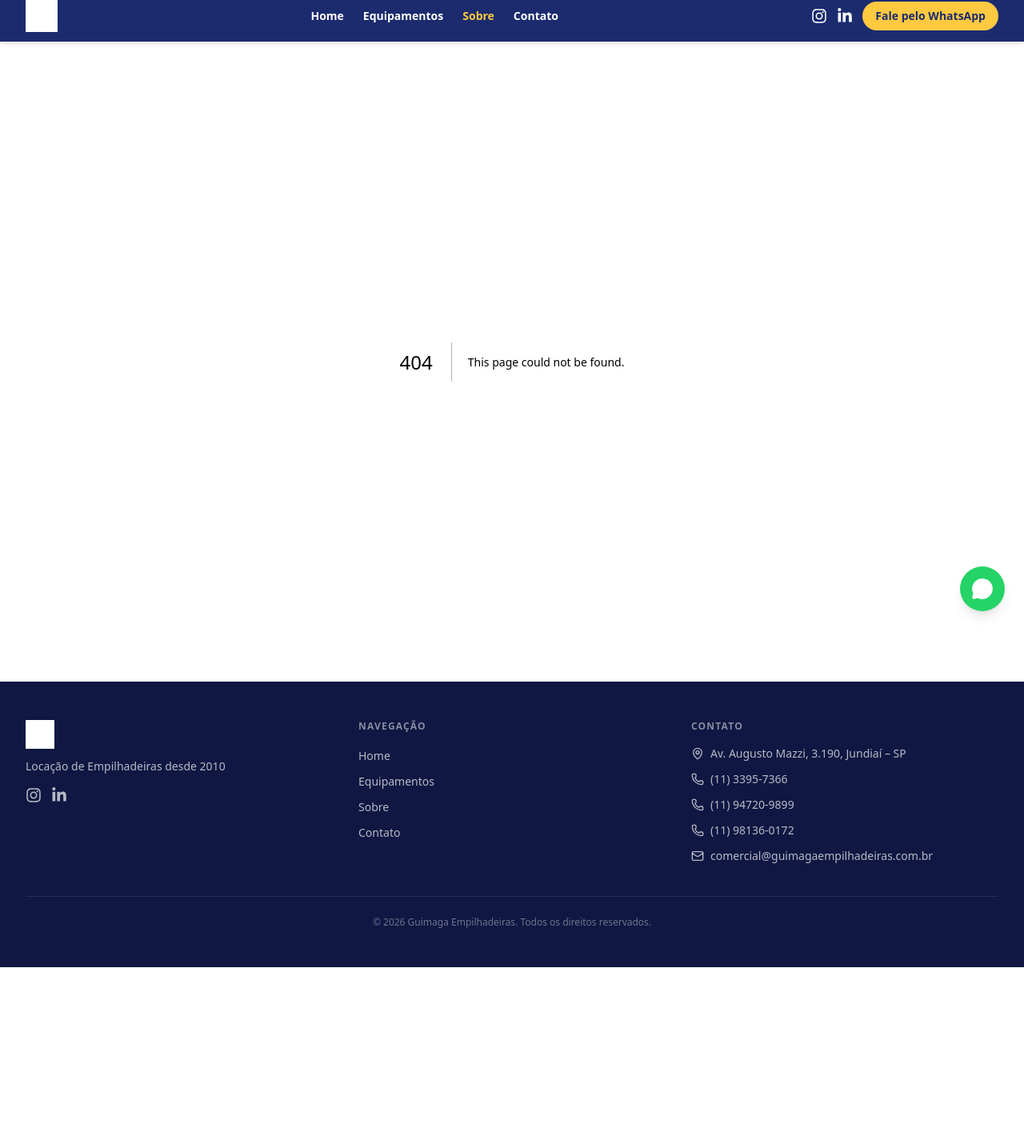
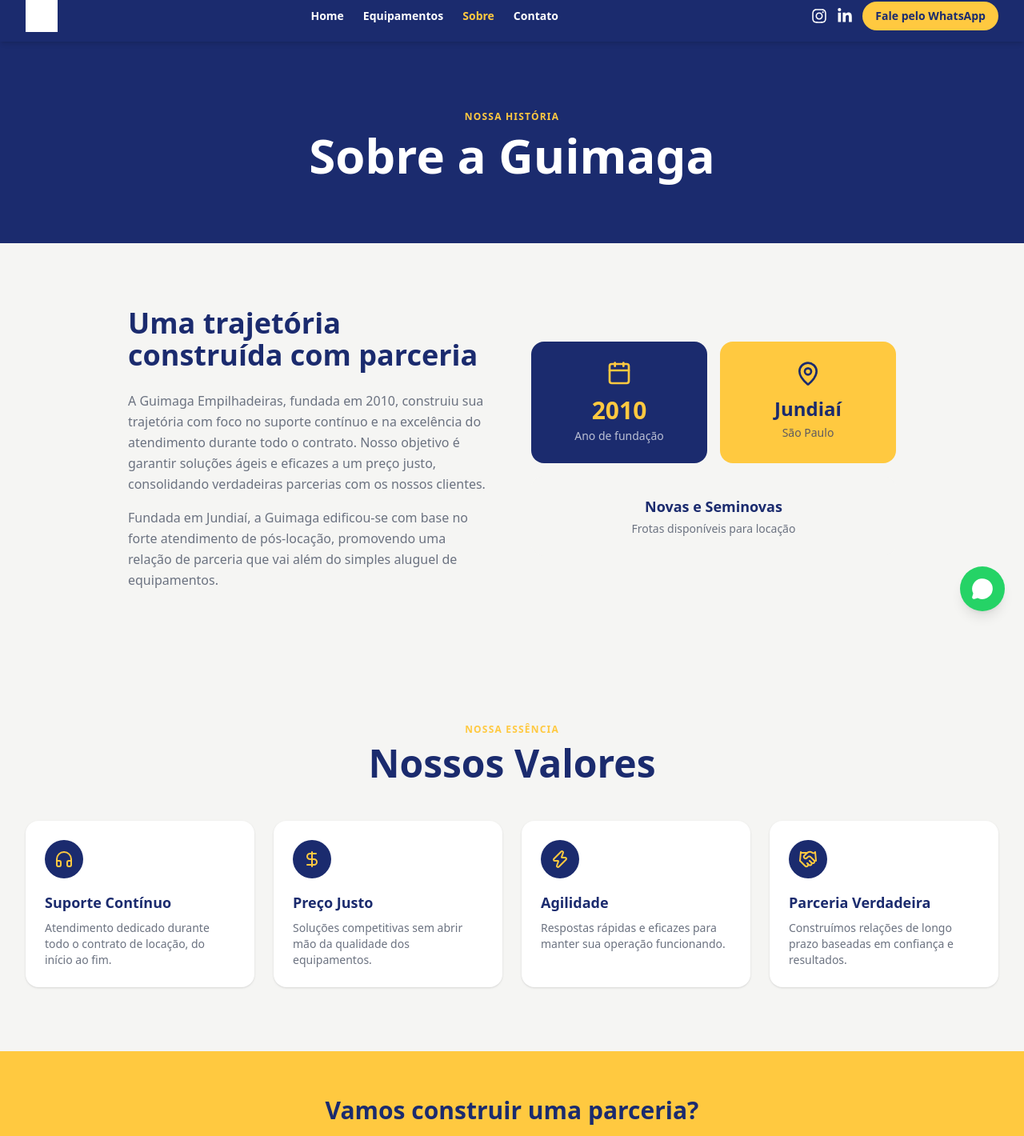
Before and after one commit to Gabriel-Dorassi/guimaga-sitev1, a Next.js app: page /sobre in a window 1280 px wide. Before the commit this address had no page. Shown: the part 12-1432 px from the top of the page at 80% size. Before the commit the page ends 1221 px from the top, so only its background shows below. Built offline with nearby package versions, Linux system fonts and the light colour scheme; a web font is replaced by a local one.

Commit message:
feat: implement Sobre page with history, stat cards and values grid

```diff
--- /dev/null
+++ b/src/app/sobre/page.tsx
@@ -0,0 +1,134 @@
+import type { Metadata } from 'next'
+import { Calendar, MapPin, Headphones, DollarSign, Zap, Handshake } from 'lucide-react'
+import { WHATSAPP_LINK } from '@/lib/constants'
+
+export const metadata: Metadata = {
+  title: 'Sobre',
+  description:
+    'Conheça a Guimaga Empilhadeiras, fundada em 2010 em Jundiaí/SP. Nossa história, valores e compromisso com a excelência.',
+}
+
+const VALUES = [
+  {
+    Icon: Headphones,
+    title: 'Suporte Contínuo',
+    description: 'Atendimento dedicado durante todo o contrato de locação, do início ao fim.',
+  },
+  {
+    Icon: DollarSign,
+    title: 'Preço Justo',
+    description: 'Soluções competitivas sem abrir mão da qualidade dos equipamentos.',
+  },
+  {
+    Icon: Zap,
+    title: 'Agilidade',
+    description: 'Respostas rápidas e eficazes para manter sua operação funcionando.',
+  },
+  {
+    Icon: Handshake,
+    title: 'Parceria Verdadeira',
+    description: 'Construímos relações de longo prazo baseadas em confiança e resultados.',
+  },
+]
+
+export default function SobrePage() {
+  return (
+    <>
+      {/* ── BANNER ── */}
+      <section className="bg-navy py-20 text-center text-white">
+        <div className="mx-auto max-w-3xl px-4">
+          <span className="font-display text-xs font-bold uppercase tracking-widest text-yellow">
+            Nossa História
+          </span>
+          <h1 className="mt-2 font-display text-5xl font-extrabold md:text-6xl">
+            Sobre a Guimaga
+          </h1>
+        </div>
+      </section>
+
+      {/* ── HISTORY ── */}
+      <section className="py-20">
+        <div className="mx-auto max-w-5xl px-4 md:px-8">
+          <div className="grid gap-12 md:grid-cols-2 md:items-center">
+            <div>
+              <h2 className="mb-6 font-display text-4xl font-extrabold text-navy">
+                Uma trajetória construída com parceria
+              </h2>
+              <p className="mb-4 leading-relaxed text-gray-mid">
+                A Guimaga Empilhadeiras, fundada em 2010, construiu sua trajetória com foco
+                no suporte contínuo e na excelência do atendimento durante todo o contrato.
+                Nosso objetivo é garantir soluções ágeis e eficazes a um preço justo,
+                consolidando verdadeiras parcerias com os nossos clientes.
+              </p>
+              <p className="leading-relaxed text-gray-mid">
+                Fundada em Jundiaí, a Guimaga edificou-se com base no forte atendimento de
+                pós-locação, promovendo uma relação de parceria que vai além do simples aluguel
+                de equipamentos.
+              </p>
+            </div>
+            <div className="grid grid-cols-2 gap-4">
+              <div className="rounded-2xl bg-navy p-6 text-center text-white">
+                <Calendar className="mx-auto mb-3 h-8 w-8 text-yellow" />
+                <div className="font-display text-3xl font-extrabold text-yellow">2010</div>
+                <div className="mt-1 text-sm text-white/70">Ano de fundação</div>
+              </div>
+              <div className="rounded-2xl bg-yellow p-6 text-center">
+                <MapPin className="mx-auto mb-3 h-8 w-8 text-navy" />
+                <div className="font-display text-2xl font-extrabold text-navy">Jundiaí</div>
+                <div className="mt-1 text-sm text-navy/70">São Paulo</div>
+              </div>
+              <div className="col-span-2 rounded-2xl bg-offwhite p-6 text-center">
+                <div className="font-display text-lg font-extrabold text-navy">
+                  Novas e Seminovas
+                </div>
+                <div className="mt-1 text-sm text-gray-mid">Frotas disponíveis para locação</div>
+              </div>
+            </div>
+          </div>
+        </div>
+      </section>
+
+      {/* ── VALUES ── */}
+      <section className="bg-offwhite py-20">
+        <div className="mx-auto max-w-7xl px-4 md:px-8">
+          <div className="mb-12 text-center">
+            <span className="font-display text-xs font-bold uppercase tracking-widest text-yellow">
+              Nossa Essência
+            </span>
+            <h2 className="mt-2 font-display text-4xl font-extrabold text-navy md:text-5xl">
+              Nossos Valores
+            </h2>
+          </div>
+          <div className="grid gap-6 sm:grid-cols-2 lg:grid-cols-4">
+            {VALUES.map(({ Icon, title, description }) => (
+              <div key={title} className="rounded-2xl bg-white p-6 shadow-sm">
+                <div className="mb-4 flex h-12 w-12 items-center justify-center rounded-full bg-navy">
+                  <Icon className="h-6 w-6 text-yellow" />
+                </div>
+                <h3 className="mb-2 font-display text-lg font-bold text-navy">{title}</h3>
+                <p className="text-sm text-gray-mid">{description}</p>
+              </div>
+            ))}
+          </div>
+        </div>
+      </section>
+
+      {/* ── CTA ── */}
+      <section className="bg-yellow py-14 text-center">
+        <div className="mx-auto max-w-xl px-4">
+          <h2 className="mb-4 font-display text-3xl font-extrabold text-navy">
+            Vamos construir uma parceria?
+          </h2>
+          <a
+            href={WHATSAPP_LINK}
+            target="_blank"
+            rel="noopener noreferrer"
+            className="inline-block rounded-full bg-navy px-8 py-4 font-display font-bold text-white transition-opacity hover:opacity-90"
+          >
+            Fale com a Guimaga no WhatsApp
+          </a>
+        </div>
+      </section>
+    </>
+  )
+}
```
